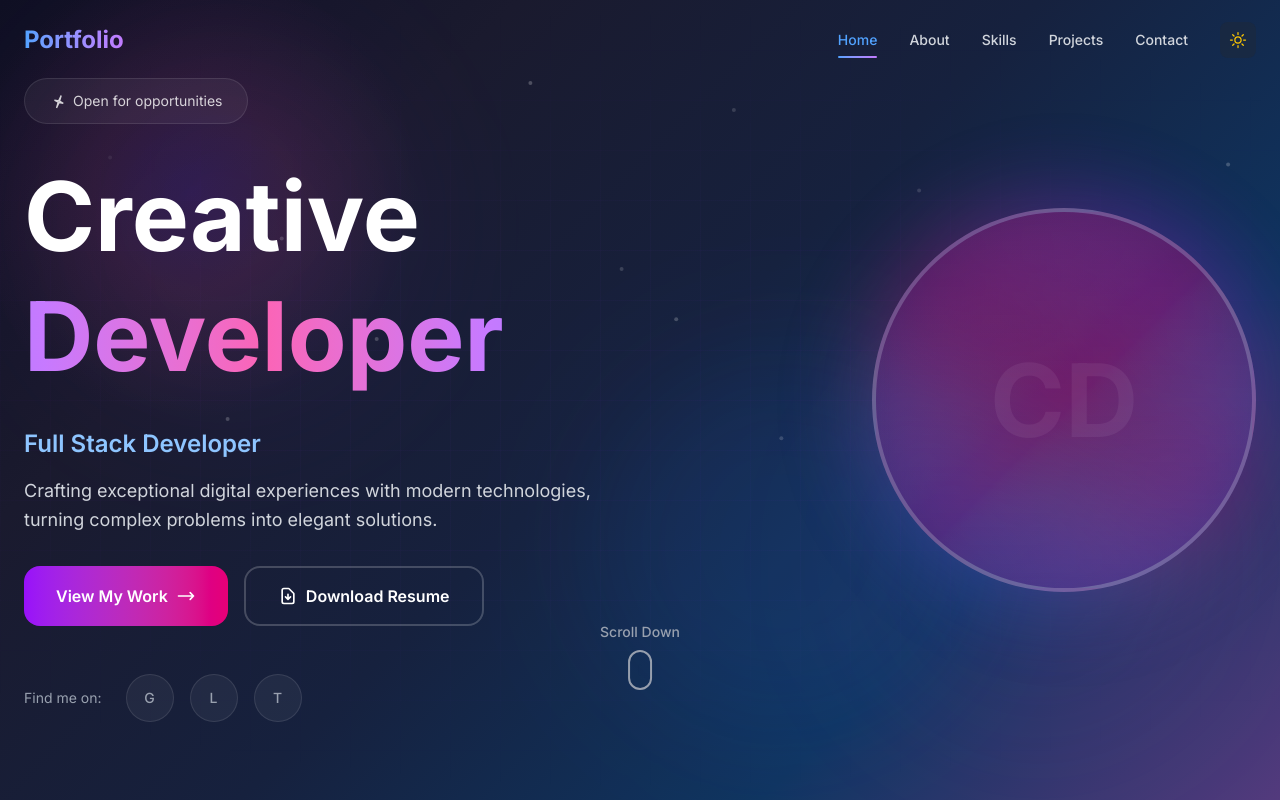
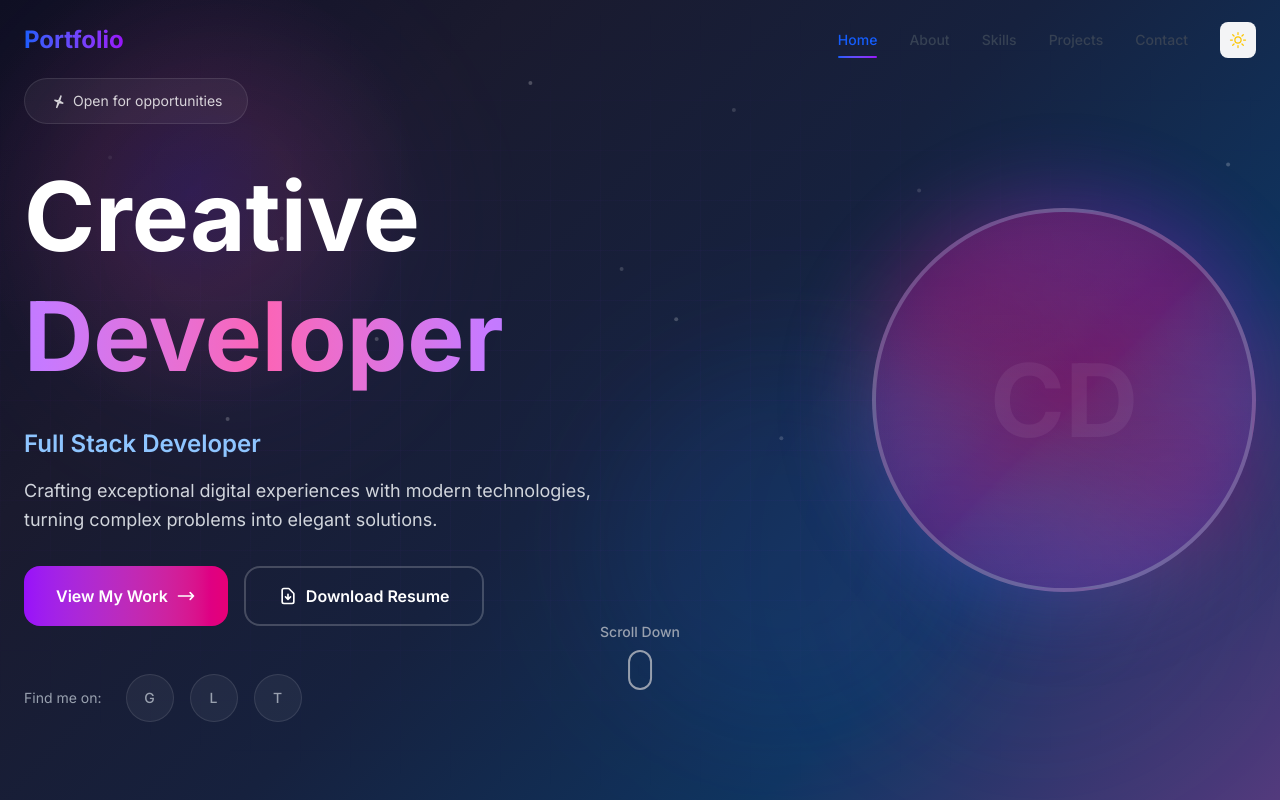
Before and after one commit to JAGADISHSUNILPEDNEKAR/portfolio, a Next.js app: page / in a window 1280 px wide. Shown: the top 800 px of the page. Built offline with nearby package versions, Linux system fonts and the light colour scheme.

Commit message:
Updated Navigation.tsx

```diff
--- a/src/components/layout/Navigation.tsx
+++ b/src/components/layout/Navigation.tsx
@@ -9,14 +9,13 @@ import {
   XMarkIcon,
   SunIcon,
   MoonIcon,
-  ComputerDesktopIcon
 } from '@heroicons/react/24/outline';
 
 const Navigation = () => {
   const [isOpen, setIsOpen] = useState(false);
   const [activeSection, setActiveSection] = useState('home');
   const [scrolled, setScrolled] = useState(false);
-  const { theme, setTheme } = useTheme();
+  const { theme, setTheme, resolvedTheme } = useTheme();
   const [mounted, setMounted] = useState(false);
 
   const navItems = [
@@ -59,8 +58,12 @@ const Navigation = () => {
   };
 
   const toggleTheme = () => {
-    setTheme(theme === 'dark' ? 'light' : 'dark');
+    setTheme(resolvedTheme === 'dark' ? 'light' : 'dark');
   };
+
+  if (!mounted) {
+    return null; // Prevent hydration mismatch
+  }
 
   return (
     <motion.nav
@@ -69,7 +72,7 @@ const Navigation = () => {
       transition={{ duration: 0.8 }}
       className={`fixed top-0 left-0 right-0 z-50 transition-all duration-300 ${
         scrolled
-          ? 'bg-gray-950/90 backdrop-blur-md border-b border-gray-800'
+          ? 'bg-white/90 dark:bg-gray-950/90 backdrop-blur-md border-b border-gray-200 dark:border-gray-800 shadow-lg'
           : 'bg-transparent'
       }`}
     >
@@ -82,7 +85,7 @@ const Navigation = () => {
               e.preventDefault();
               handleNavClick('#home');
             }}
-            className="text-2xl font-bold bg-gradient-to-r from-blue-400 to-purple-400 bg-clip-text text-transparent hover:scale-105 transition-transform duration-200"
+            className="text-2xl font-bold bg-gradient-to-r from-blue-600 to-purple-600 dark:from-blue-400 dark:to-purple-400 bg-clip-text text-transparent hover:scale-105 transition-transform duration-200"
           >
             Portfolio
           </Link>
@@ -99,49 +102,62 @@ const Navigation = () => {
                 }}
                 className={`relative py-2 text-sm font-medium transition-colors duration-200 ${
                   activeSection === item.href.slice(1)
-                    ? 'text-blue-400'
-                    : 'text-gray-300 hover:text-white'
+                    ? 'text-blue-600 dark:text-blue-400'
+                    : 'text-gray-700 dark:text-gray-300 hover:text-gray-900 dark:hover:text-white'
                 }`}
               >
                 {item.name}
                 {activeSection === item.href.slice(1) && (
                   <motion.div
                     layoutId="activeSection"
-                    className="absolute bottom-0 left-0 right-0 h-0.5 bg-gradient-to-r from-blue-400 to-purple-400 rounded-full"
+                    className="absolute bottom-0 left-0 right-0 h-0.5 bg-gradient-to-r from-blue-600 to-purple-600 dark:from-blue-400 dark:to-purple-400 rounded-full"
                   />
                 )}
               </Link>
             ))}
 
             {/* Theme Toggle */}
-            {mounted && (
             <button
               onClick={toggleTheme}
-                className="p-2 rounded-lg bg-gray-800/50 hover:bg-gray-700/50 transition-colors duration-200"
-                aria-label="Toggle theme"
+              className="p-2 rounded-lg bg-gray-100 dark:bg-gray-800/50 hover:bg-gray-200 dark:hover:bg-gray-700/50 transition-colors duration-200 text-gray-700 dark:text-gray-300"
+              aria-label={`Switch to ${resolvedTheme === 'dark' ? 'light' : 'dark'} theme`}
             >
-                {theme === 'dark' ? (
+              {resolvedTheme === 'dark' ? (
                 <SunIcon className="w-5 h-5 text-yellow-400" />
               ) : (
-                  <MoonIcon className="w-5 h-5 text-gray-400" />
+                <MoonIcon className="w-5 h-5 text-gray-600" />
               )}
             </button>
-            )}
           </div>
 
           {/* Mobile Menu Button */}
+          <div className="lg:hidden flex items-center gap-2">
+            {/* Mobile Theme Toggle */}
+            <button
+              onClick={toggleTheme}
+              className="p-2 rounded-lg bg-gray-100 dark:bg-gray-800/50 hover:bg-gray-200 dark:hover:bg-gray-700/50 transition-colors duration-200"
+              aria-label={`Switch to ${resolvedTheme === 'dark' ? 'light' : 'dark'} theme`}
+            >
+              {resolvedTheme === 'dark' ? (
+                <SunIcon className="w-5 h-5 text-yellow-400" />
+              ) : (
+                <MoonIcon className="w-5 h-5 text-gray-600" />
+              )}
+            </button>
+
             <button
               onClick={() => setIsOpen(!isOpen)}
-            className="lg:hidden p-2 rounded-lg bg-gray-800/50 hover:bg-gray-700/50 transition-colors duration-200"
+              className="p-2 rounded-lg bg-gray-100 dark:bg-gray-800/50 hover:bg-gray-200 dark:hover:bg-gray-700/50 transition-colors duration-200"
               aria-label="Toggle menu"
               aria-expanded={isOpen}
             >
               {isOpen ? (
-              <XMarkIcon className="w-6 h-6 text-white" />
+                <XMarkIcon className="w-6 h-6 text-gray-700 dark:text-white" />
               ) : (
-              <Bars3Icon className="w-6 h-6 text-white" />
+                <Bars3Icon className="w-6 h-6 text-gray-700 dark:text-white" />
               )}
             </button>
+          </div>
         </div>
       </div>
 
@@ -153,7 +169,7 @@ const Navigation = () => {
             animate={{ opacity: 1, height: 'auto' }}
             exit={{ opacity: 0, height: 0 }}
             transition={{ duration: 0.3 }}
-            className="lg:hidden bg-gray-950/95 backdrop-blur-md border-t border-gray-800"
+            className="lg:hidden bg-white/95 dark:bg-gray-950/95 backdrop-blur-md border-t border-gray-200 dark:border-gray-800"
           >
             <div className="container mx-auto px-6 py-6">
               <div className="space-y-4">
@@ -172,37 +188,14 @@ const Navigation = () => {
                       }}
                       className={`block py-3 px-4 rounded-lg text-lg font-medium transition-colors duration-200 ${
                         activeSection === item.href.slice(1)
-                          ? 'bg-blue-600/20 text-blue-400'
-                          : 'text-gray-300 hover:text-white hover:bg-gray-800/50'
+                          ? 'bg-blue-100 dark:bg-blue-600/20 text-blue-600 dark:text-blue-400'
+                          : 'text-gray-700 dark:text-gray-300 hover:text-gray-900 dark:hover:text-white hover:bg-gray-100 dark:hover:bg-gray-800/50'
                       }`}
                     >
                       {item.name}
                     </Link>
                   </motion.div>
                 ))}
-
-                {/* Mobile Theme Toggle */}
-                {mounted && (
-                  <motion.button
-                    initial={{ opacity: 0, x: -20 }}
-                    animate={{ opacity: 1, x: 0 }}
-                    transition={{ delay: navItems.length * 0.1 }}
-                    onClick={toggleTheme}
-                    className="flex items-center gap-3 py-3 px-4 rounded-lg text-lg font-medium text-gray-300 hover:text-white hover:bg-gray-800/50 transition-colors duration-200"
-                  >
-                    {theme === 'dark' ? (
-                      <>
-                        <SunIcon className="w-6 h-6 text-yellow-400" />
-                        Light Mode
-                      </>
-                    ) : (
-                      <>
-                        <MoonIcon className="w-6 h-6 text-gray-400" />
-                        Dark Mode
-                      </>
-                    )}
-                  </motion.button>
-                )}
               </div>
             </div>
           </motion.div>
```
Lines whose indentation alone changed are shown as unchanged.
